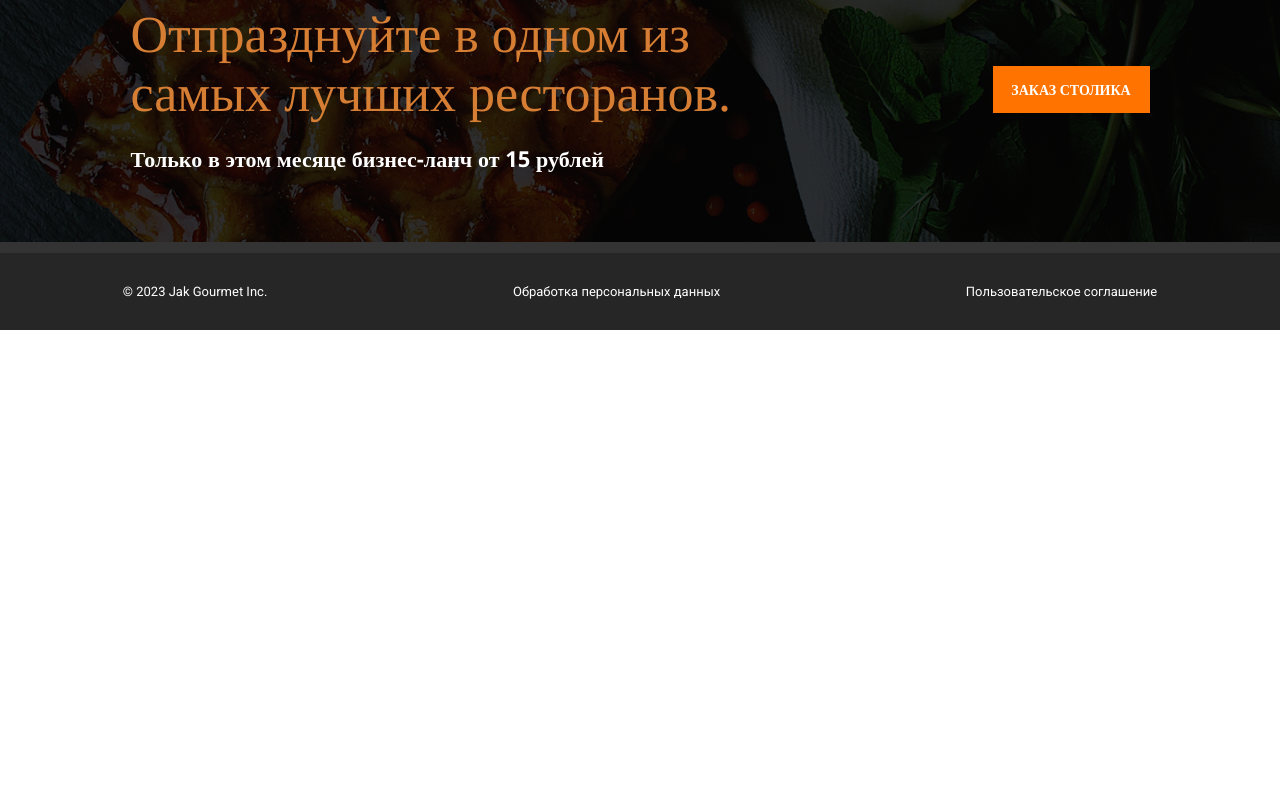
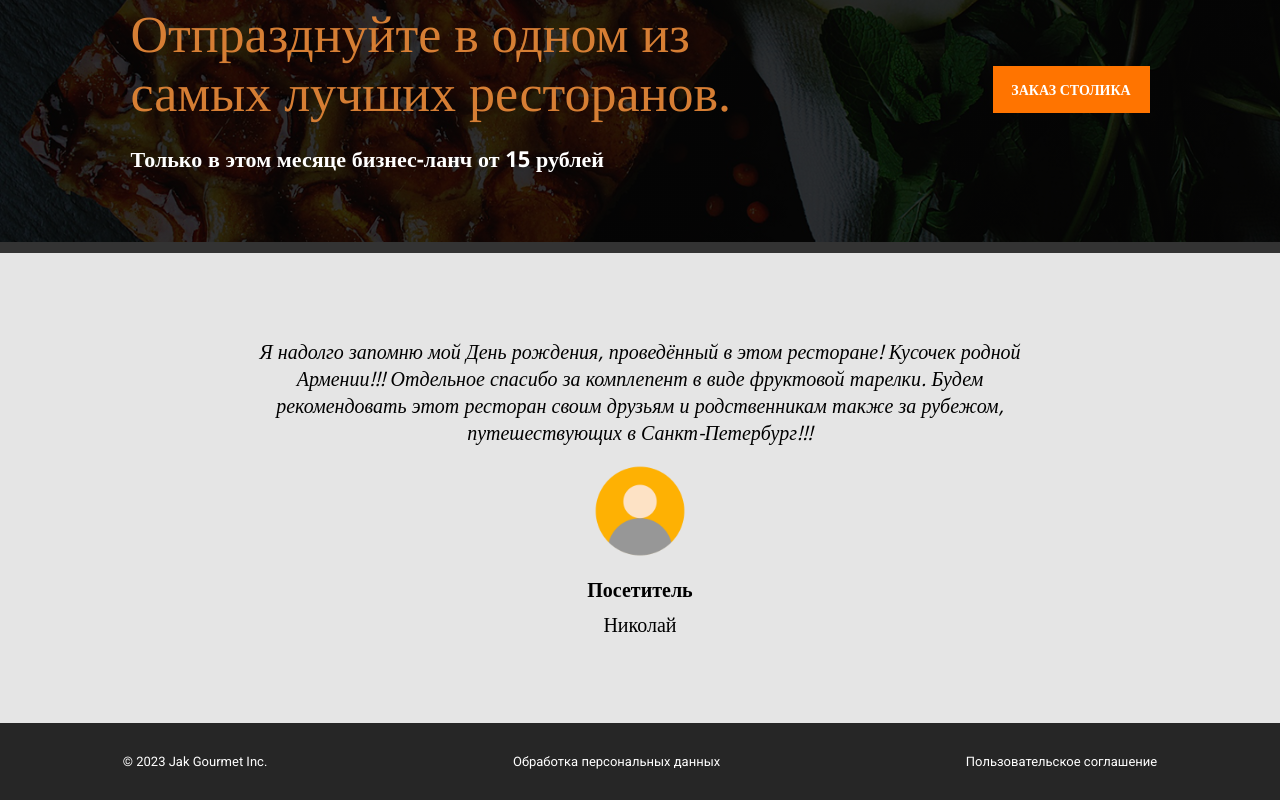
Before and after one commit to Mikelin2412/JakGourmet-Restaurant, a React (Create React App) app in the folder client/: page / in a window 1280 px wide. Shown: the part 1892-2692 px from the top of the page. Before the commit the page ends 2222 px from the top, so only its background shows below. Built offline with nearby package versions, Linux system fonts and the light colour scheme; a web font is replaced by a local one.

Commit message:
feat: add content into ClientReviews

```diff
--- /dev/null
+++ b/client/src/components/ClientsReviews.jsx
@@ -0,0 +1,20 @@
+import React from 'react'
+import icon from '../assets/images/icon-profile.png'
+import '../styles/ClientsReviews.css'
+
+const ClientsReviews = () => {
+  return (
+    <section className='clients-reviews-section'>
+      <div className='clients-reviews-section__content'>
+        <p className='clients-reviews-section__content__review'>Я надолго запомню мой День рождения, проведённый в этом ресторане!
+            Кусочек родной Армении!!! Отдельное спасибо за комплепент в виде фруктовой тарелки.
+            Будем рекомендовать этот ресторан своим друзьям и родственникам также за рубежом, путешествующих в Санкт-Петербург!!!</p>
+        <img className='clients-reviews-section__content__profile-icon' src={icon} alt='profile icon'/>
+        <h4 className='clients-reviews-section__content__visitor'>Посетитель</h4>
+        <span className='clients-reviews-section__content__visitor-name'>Николай</span>
+      </div>
+    </section>
+  )
+}
+
+export default ClientsReviews
--- a/client/src/pages/Bucket.js
+++ b/client/src/pages/Bucket.js
@@ -4,7 +4,6 @@ import DishItemsInBucket from '../UI/dishItemsInBucket/DishItemsInBucket'
 import '../styles/Bucket.css'
 import Footer from '../components/Footer'
 import BucketButton from '../UI/bucketButton/BucketButton'
-import ModalWindow from '../UI/modalWindow/ModalWindow'
 import ReservationPopup from '../components/ReservationPopup'
 
 export const DishContext = createContext({});
--- a/client/src/pages/MainPage.js
+++ b/client/src/pages/MainPage.js
@@ -5,6 +5,7 @@ import MainSectionCards from '../UI/mainSectionCard/MainSectionCards';
 import images from '../assets/images/images.png';
 import { Link } from 'react-router-dom';
 import Footer from '../components/Footer';
+import ClientsReviews from '../components/ClientsReviews';
 
 const MainPage = () => {
     const mainSectionCardsInfo = [
@@ -83,6 +84,7 @@ const MainPage = () => {
                     />
                 </div>
             </section>
+            <ClientsReviews/>
             <Footer />
         </>
     );
--- /dev/null
+++ b/client/src/styles/ClientsReviews.css
@@ -0,0 +1,46 @@
+.clients-reviews-section {
+    padding: 85px 250px;
+    background-color: #E5E5E5;
+}
+
+.clients-reviews-section__content {
+    display: flex;
+    flex-direction: column;
+    align-items: center;
+}
+
+.clients-reviews-section__content__profile-icon {
+    margin: 15px 0;
+    max-width: 100px;
+}
+
+.clients-reviews-section__content__review {
+    margin: 0;
+    color: #000;
+    text-align: center;
+    font-family: Open Sans;
+    font-size: 20px;
+    font-style: italic;
+    font-weight: 400;
+    line-height: normal;
+}
+
+.clients-reviews-section__content__visitor {
+    margin: 0;
+    color: #000;
+    font-family: Open Sans;
+    font-size: 20px;
+    font-style: normal;
+    font-weight: 600;
+    line-height: normal;
+}
+
+.clients-reviews-section__content__visitor-name {
+    margin-top: 8px;
+    color: #000;
+    font-family: Open Sans;
+    font-size: 20px;
+    font-style: normal;
+    font-weight: 400;
+    line-height: normal;
+}
```
Also changed, not shown: client/src/assets/images/icon-profile.png (added).
